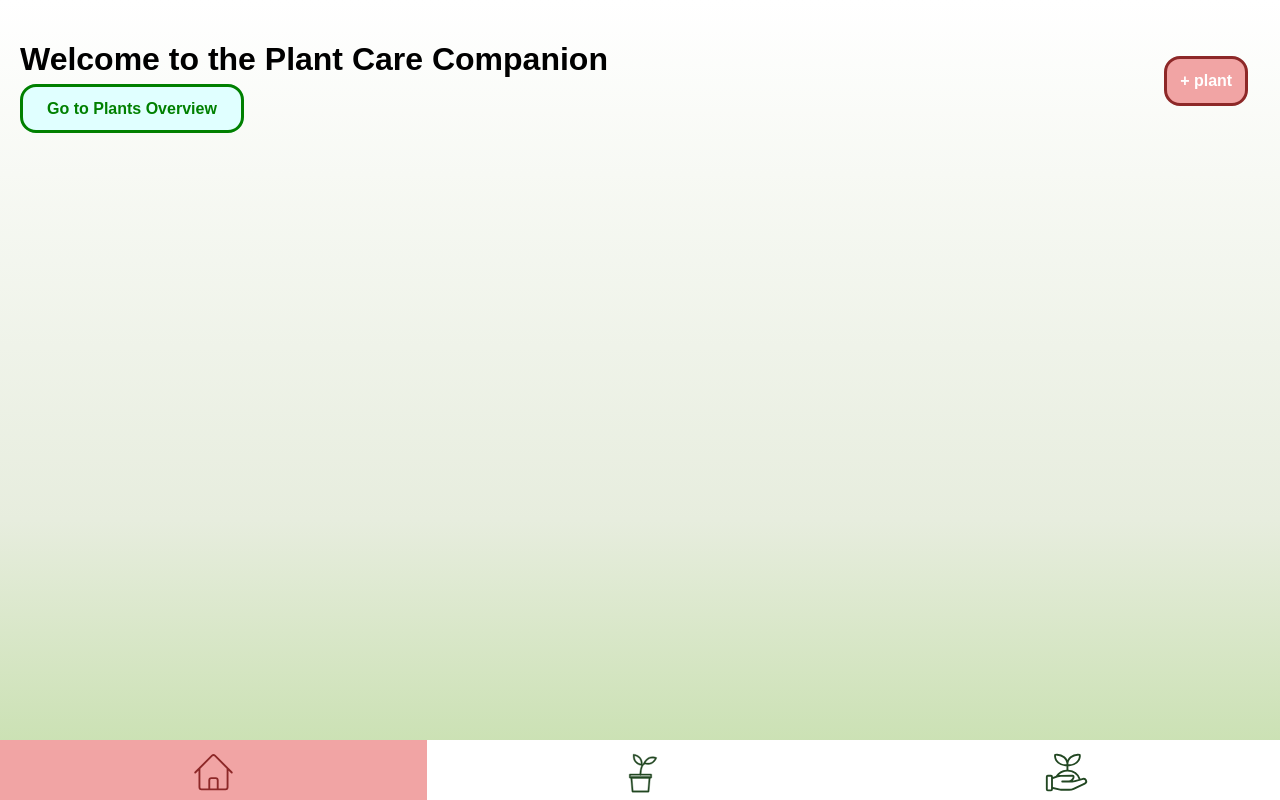
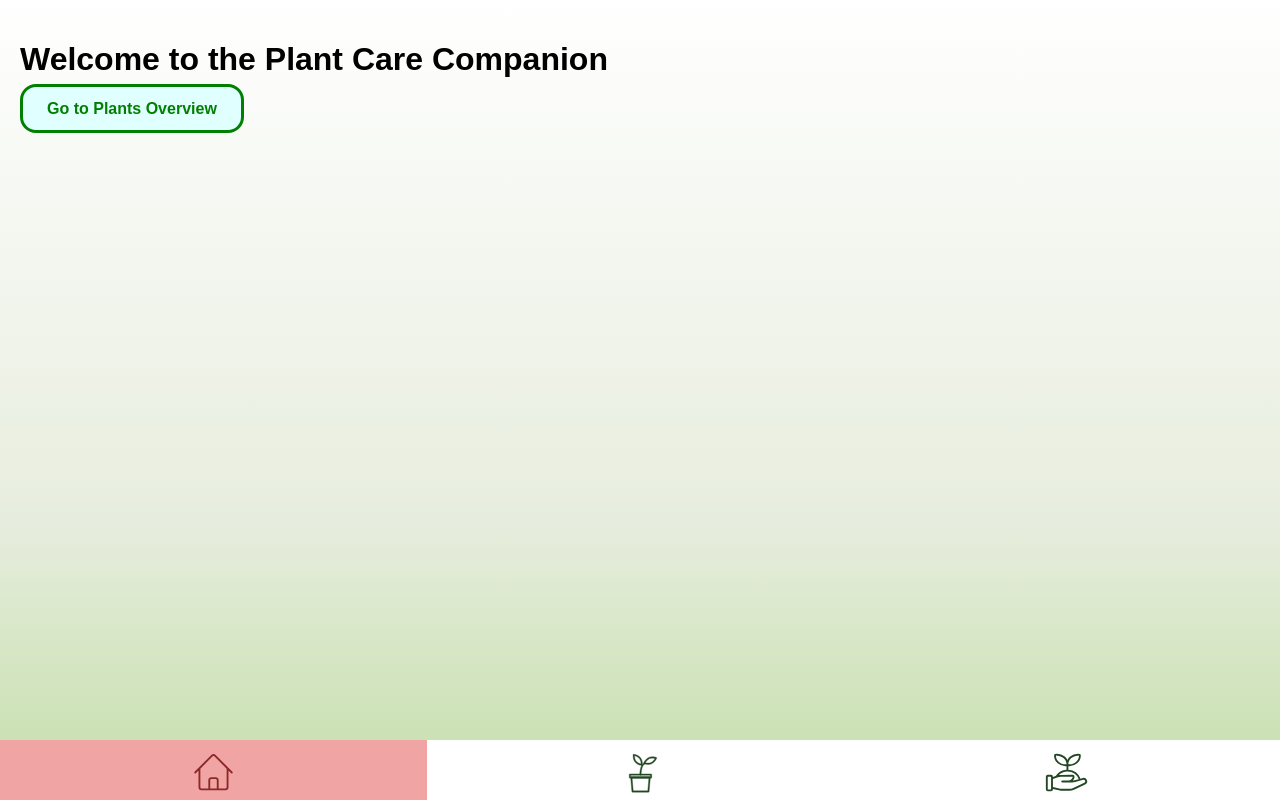
Before and after one commit to MarenOelixtown/plant-care-app, a Next.js app: page / in a window 1280 px wide. Built offline with nearby package versions, Linux system fonts and the light colour scheme.

Commit message:
adjusting navigationAddPlant

```diff
--- a/components/NavigationAddPlant.js
+++ b/components/NavigationAddPlant.js
@@ -23,10 +23,14 @@ const AddPlant = styled.p`
 
 export default function NavigationAddPlant() {
   const router = useRouter();
+  const { id } = router.query;
+  const hiddenPaths = [`/createplant`, `/`];
 
   return (
     <Link href="/createplant">
-      <AddPlant hidden={router.pathname === "/createplant"}>+ plant</AddPlant>
+      <AddPlant hidden={hiddenPaths.includes(router.pathname)}>
+        + plant
+      </AddPlant>
     </Link>
   );
 }
--- a/components/PlantDetails.js
+++ b/components/PlantDetails.js
@@ -1,6 +1,5 @@
 import Image from "next/image";
 import styled from "styled-components";
-import back from "../public/back.png";
 import ButtonAddPlant from "./ButtonAddPlant";
 import Link from "next/link";
 import { useRouter } from "next/router";
@@ -43,11 +42,6 @@ const ButtonContainer = styled.div`
   margin-top: 10px;
   margin-bottom: 10px;
 `;
-
-/* const StyledImage = styled(Image)`
-  width: 20px;
-  height: 20px;
-`; */
 
 const StyledLink = styled(Link)`
   text-decoration: none;
```
